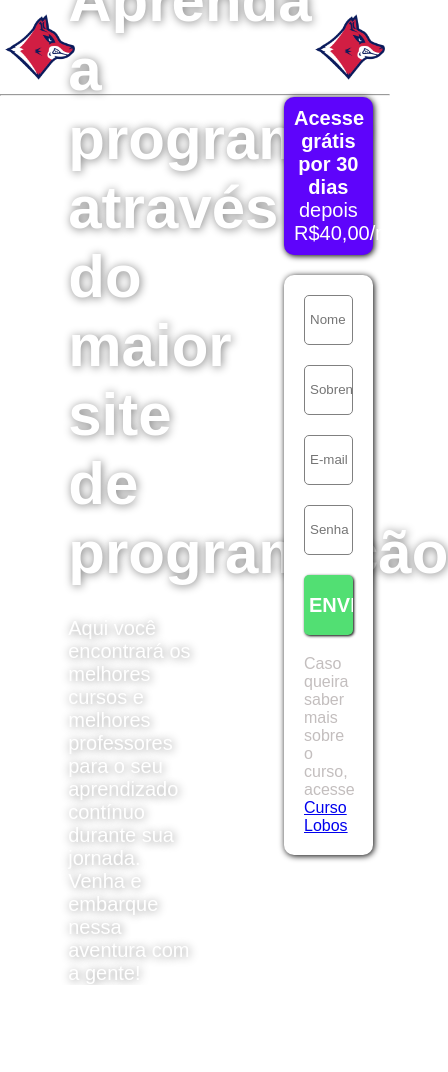
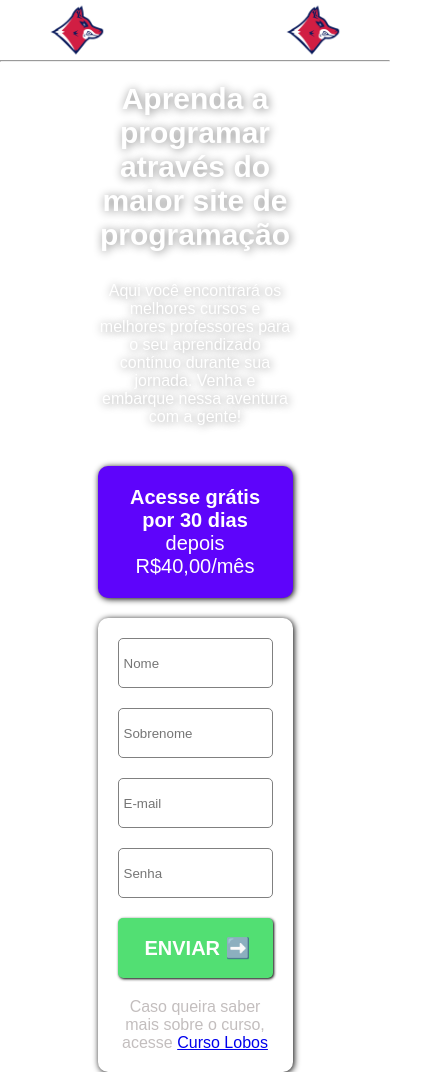
Before and after one commit to JoaoLagos/Projetos, a plain HTML site: page convite-curso/index.html in a window 390 px wide. Shown: the whole page, 448 px wide, since content can reach past the window. Before the commit the page ends 985 px from the top, so only its background shows below. Drawn offline with Linux system fonts and the light colour scheme.

Commit message:
Added Media Query

```diff
--- a/convite-curso/styles/style.css
+++ b/convite-curso/styles/style.css
@@ -23,16 +23,15 @@ body {
 header{
     display: flex;
     flex-direction: row;
-
-
 }
 .logo{
     font-family: Permanent Marker;
     display: flex;
     flex-direction: row;
-   margin: auto auto;
-   align-items: center;
-   gap: 40px;
+
+    margin: auto auto;
+    align-items: center;
+    gap: 40px;
 }
 
 .logo img {
@@ -44,9 +43,12 @@ header{
 main {
     margin: auto auto;
     height: 90%;
-    width: 65%;
+    width: 75%;
     display: flex;
     flex-direction: row;
+
+
+
     align-items: center;
     gap: 70px;
 
@@ -82,7 +84,7 @@ main {
 
 .container{
     margin: auto auto;
-    width: 70%;
+    width: 100%;
     display: flex;
     flex-direction: column;
     gap: 20px;
@@ -91,7 +93,7 @@ main {
 .free-trial {
     font-size: 20px;
     border-radius: 10px;
-    padding: 10px;
+    padding: 20px;
     text-align: center;
     background-color: rgb(94, 4, 251);
     box-shadow: 1px 1px 6px rgb(0, 0, 0);
@@ -144,3 +146,50 @@ div.form p{
 }
 
 /************FIM DIV-RIGHT*************/
+
+@media screen and (max-width: 603px) {
+    .logo{
+        font-family: Permanent Marker;
+        font-size: 0.7em;
+        display: flex;
+        flex-direction: row;
+        margin: auto auto;
+        align-items: center;
+        gap: 10px;
+    }
+
+    .logo img {
+        height: 60px;
+    }
+
+}
+
+@media screen and (max-width: 800px) {
+    .div-left h1{
+        font-size: 30px;
+    }
+
+    .div-left p{
+        font-size: 16px;
+    }
+}
+
+@media screen and (max-width: 1300px) {
+    main {
+        height: 60vh;
+        margin-top: 20px;
+        text-align: center;
+        width: 100%;
+        flex-direction: column;
+
+        gap: 40px;
+    }
+
+
+
+    .container{
+        width: auto;
+    }
+
+
+}
--- a/site-android-1/style.css
+++ b/site-android-1/style.css
@@ -50,14 +50,24 @@ header > p {
 }
 
 header > nav {
+    display: flex;
+    justify-content: center;
+    gap: 10px;
     margin-top:10px;
     padding-bottom: 10px;
     text-align: center;
 }
+@media screen and (max-width: 430px) {
+    header > nav {
+        flex-direction: column;
+
+
+    }
+
+}
 
 header > nav > a {
     color: white;
-    margin: 10px;
     text-decoration: none;
     border: 2px solid white;
     border-radius: 20px;
@@ -167,3 +177,11 @@ footer {
     text-align: center;
     padding: 10px;
 }
+
+/*MEDIA QUERY*/
+@media screen and (max-width: 470px) {
+    img {
+        width: 65vw;
+    }
+
+}
```
